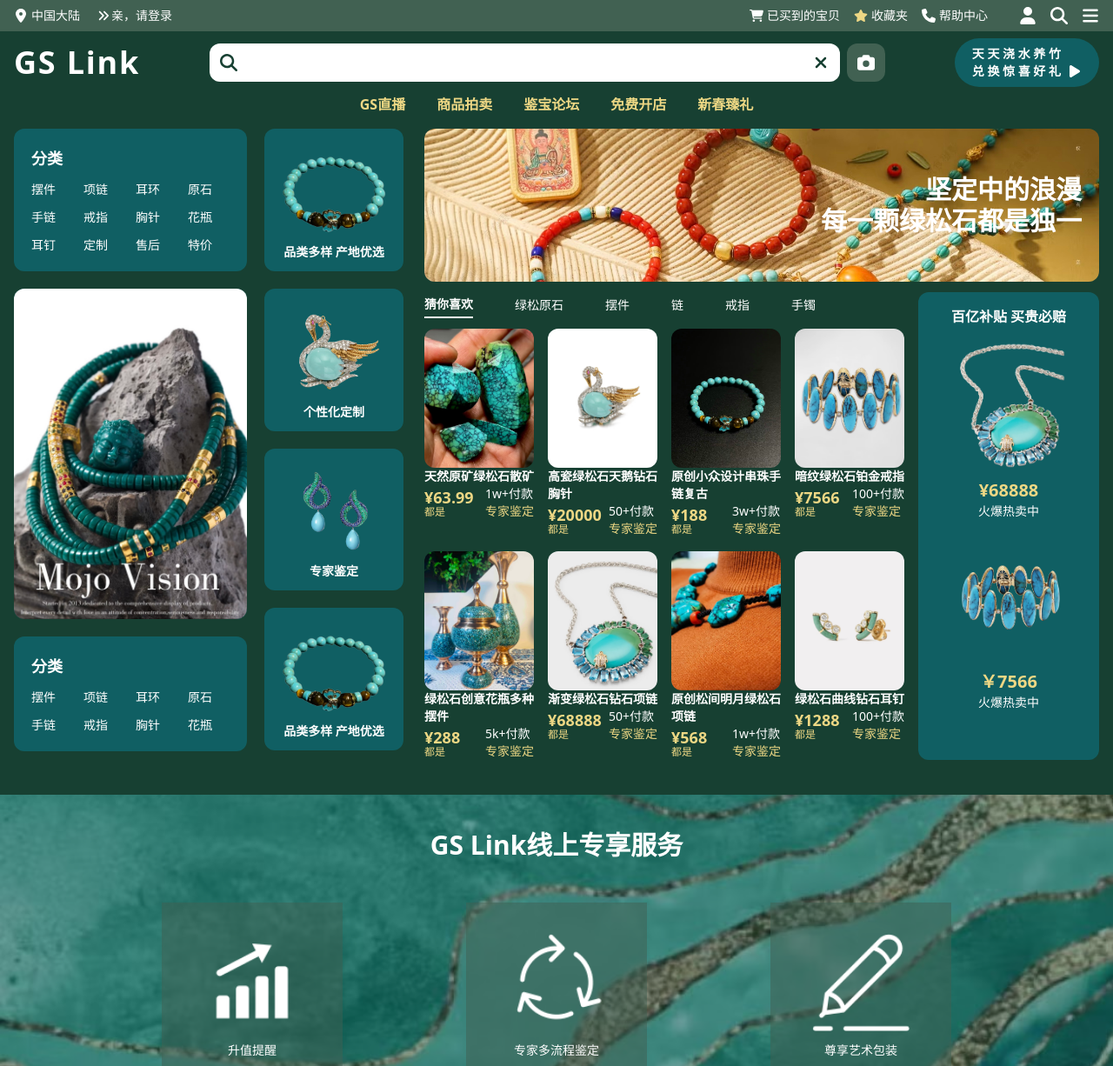
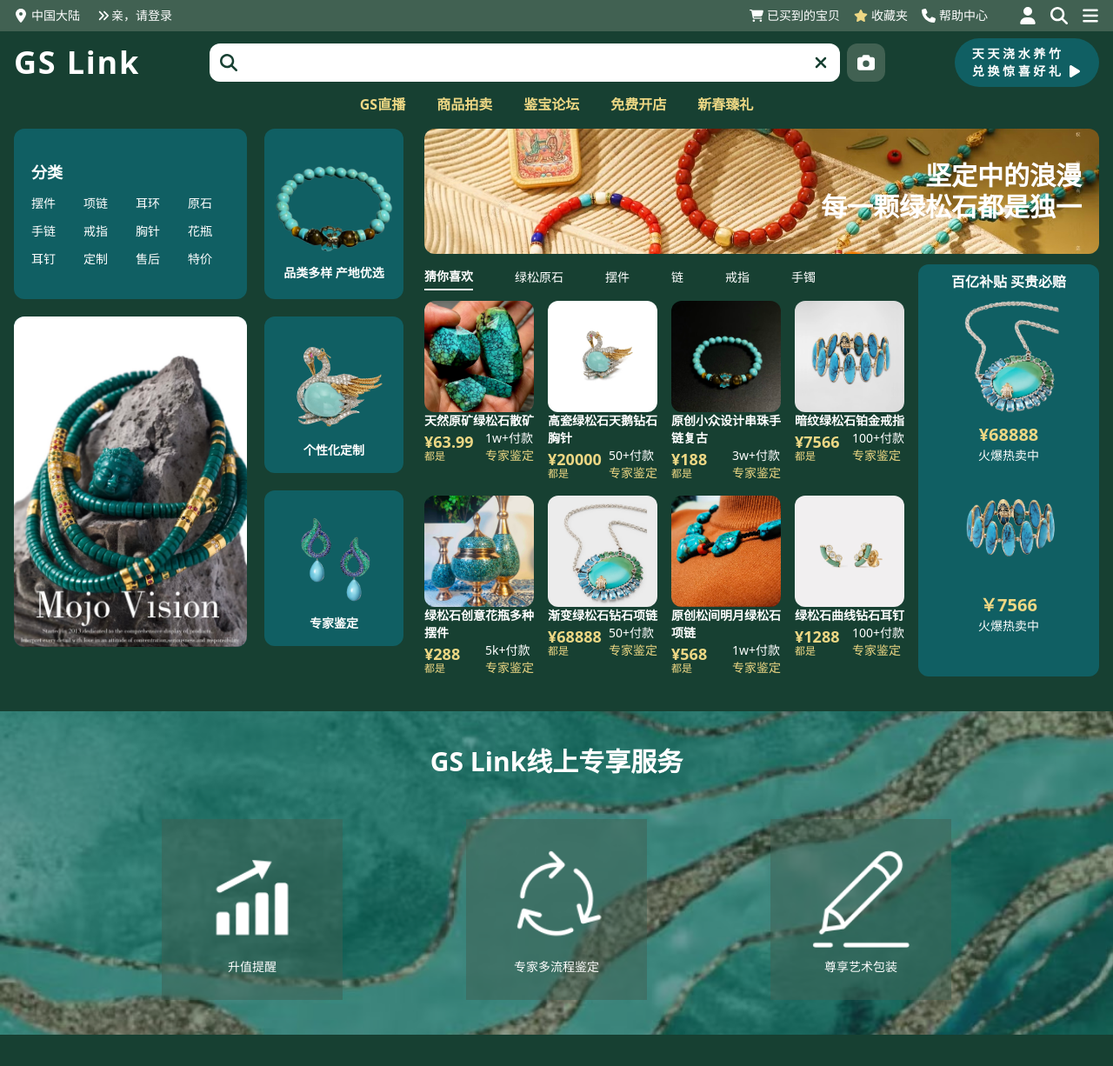
Before and after one commit to mamorshedalam/gs-link, a website: page index.html in a window 1280 px wide. Shown: the top 1226 px of the page at 87% size. Drawn offline with Linux system fonts and the light colour scheme.

Commit message:
hero section updated

```diff
--- a/index.html
+++ b/index.html
@@ -128,7 +128,7 @@
           <div class="flex flex-wrap gap-6">
                <aside class="flex gap-5 w-md">
                     <div class="basis-0 grow space-y-5">
-                         <div class="bg-spotlight rounded-xl p-5">
+                         <div class="bg-spotlight rounded-xl px-5 py-9">
                               <h2 class="font-semibold text-lg mb-3">分类</h2>
                               <ul class="grid grid-cols-4 gap-3">
                                    <li><a href="">摆件</a></li>
@@ -148,43 +148,24 @@
                          <div class="bg-spotlight rounded-xl overflow-hidden w-full">
                               <img src="./assets/img/1/佛海报.jpg" alt="佛海报" class="h-[380px] object-cover">
                          </div>
-                         <div class="bg-spotlight rounded-xl p-5">
-                              <h2 class="font-semibold text-lg mb-3">分类</h2>
-                              <ul class="grid grid-cols-4 gap-3">
-                                   <li><a href="">摆件</a></li>
-                                   <li><a href="">项链</a></li>
-                                   <li><a href="">耳环</a></li>
-                                   <li><a href="">原石</a></li>
-                                   <li><a href="">手链</a></li>
-                                   <li><a href="">戒指</a></li>
-                                   <li><a href="">胸针</a></li>
-                                   <li><a href="">花瓶</a></li>
-                              </ul>
-                         </div>
                     </div>
                     <div class="w-40 space-y-5 font-semibold text-center">
-                         <div class="bg-spotlight rounded-xl px-5 py-3">
+                         <div class="bg-spotlight rounded-xl py-5 px-3">
                               <img src="./assets/img/1/蝴蝶手串.png" alt="蝴蝶手串" class="mx-auto object-cover">
                               <a href="">
                                    <h2>品类多样 产地优选</h2>
                               </a>
                          </div>
-                         <div class="bg-spotlight rounded-xl px-5 py-3">
+                         <div class="bg-spotlight rounded-xl p-4">
                               <img src="./assets/img/1/天鹅胸针.png" alt="天鹅胸针" class="mx-auto object-cover">
                               <a href="/personalized.html">
                                    <h2>个性化定制</h2>
                               </a>
                          </div>
-                         <div class="bg-spotlight rounded-xl px-5 py-3">
+                         <div class="bg-spotlight rounded-xl p-4">
                               <img src="./assets/img/1/68165986686115736.png" alt="天鹅胸针" class="mx-auto object-cover">
                               <a href="">
                                    <h2>专家鉴定</h2>
-                              </a>
-                         </div>
-                         <div class="bg-spotlight rounded-xl px-5 py-3">
-                              <img src="./assets/img/1/蝴蝶手串.png" alt="蝴蝶手串" class="mx-auto object-cover">
-                              <a href="">
-                                   <h2>品类多样 产地优选</h2>
                               </a>
                          </div>
                     </div>
@@ -194,7 +175,7 @@
                          <h1 class="absolute right-5 top-1/2 -translate-y-1/2 w-full text-right text-3xl font-semibold">
                               坚定中的浪漫<br>每一颗绿松石都是独一
                          </h1>
-                         <img src="./assets/img/1/主页海报.jpg" alt="主页海报" class="rounded-xl h-44 object-cover">
+                         <img src="./assets/img/1/主页海报.jpg" alt="主页海报" class="rounded-xl h-36 object-cover">
                     </div>
                     <div class="flex flex-wrap w-full gap-4 mt-3">
                          <div class="basis-0 grow">
@@ -208,7 +189,7 @@
                               </nav>
                               <div class="grid grid-cols-4 gap-4 mt-3">
                                    <div>
-                                        <img src="./assets/img/1/原石.jpg" alt="原石" class="rounded-xl h-40 object-cover">
+                                        <img src="./assets/img/1/原石.jpg" alt="原石" class="rounded-xl h-32 object-cover">
                                         <a href="/product.html">
                                              <h4 class="font-semibold">天然原矿绿松石散矿</h4>
                                         </a>
@@ -224,7 +205,7 @@
                                         </div>
                                    </div>
                                    <div>
-                                        <img src="./assets/img/2/天鹅胸针.jpg" alt="天鹅胸针" class="rounded-xl h-40 object-cover">
+                                        <img src="./assets/img/2/天鹅胸针.jpg" alt="天鹅胸针" class="rounded-xl h-32 object-cover">
                                         <a href="/product.html">
                                              <h4 class="font-semibold">高瓷绿松石天鹅钻石胸针</h4>
                                         </a>
@@ -240,7 +221,7 @@
                                         </div>
                                    </div>
                                    <div>
-                                        <img src="./assets/img/2/蝴蝶手串.jpg" alt="蝴蝶手串" class="rounded-xl h-40 object-cover">
+                                        <img src="./assets/img/2/蝴蝶手串.jpg" alt="蝴蝶手串" class="rounded-xl h-32 object-cover">
                                         <a href="/product.html">
                                              <h4 class="font-semibold">原创小众设计串珠手链复古</h4>
                                         </a>
@@ -256,7 +237,7 @@
                                         </div>
                                    </div>
                                    <div>
-                                        <img src="./assets/img/2/戒指.jpg" alt="戒指" class="rounded-xl h-40 object-cover">
+                                        <img src="./assets/img/2/戒指.jpg" alt="戒指" class="rounded-xl h-32 object-cover">
                                         <a href="/product.html">
                                              <h4 class="font-semibold">暗纹绿松石铂金戒指</h4>
                                         </a>
@@ -272,7 +253,7 @@
                                         </div>
                                    </div>
                                    <div>
-                                        <img src="./assets/img/1/花瓶.jpg" alt="花瓶" class="rounded-xl h-40 object-cover">
+                                        <img src="./assets/img/1/花瓶.jpg" alt="花瓶" class="rounded-xl h-32 object-cover">
                                         <a href="/product.html">
                                              <h4 class="font-semibold">绿松石创意花瓶多种摆件</h4>
                                         </a>
@@ -288,7 +269,7 @@
                                         </div>
                                    </div>
                                    <div>
-                                        <img src="./assets/img/2/钻石项链.jpg" alt="钻石项链" class="rounded-xl h-40 object-cover">
+                                        <img src="./assets/img/2/钻石项链.jpg" alt="钻石项链" class="rounded-xl h-32 object-cover">
                                         <a href="/product.html">
                                              <h4 class="font-semibold">渐变绿松石钻石项链</h4>
                                         </a>
@@ -304,7 +285,7 @@
                                         </div>
                                    </div>
                                    <div>
-                                        <img src="./assets/img/1/毛衣项链.jpg" alt="毛衣项链" class="rounded-xl h-40 object-cover">
+                                        <img src="./assets/img/1/毛衣项链.jpg" alt="毛衣项链" class="rounded-xl h-32 object-cover">
                                         <a href="/product.html">
                                              <h4 class="font-semibold">原创松间明月绿松石项链</h4>
                                         </a>
@@ -320,7 +301,7 @@
                                         </div>
                                    </div>
                                    <div>
-                                        <img src="./assets/img/1/耳环.jpg" alt="耳环" class="rounded-xl h-40 object-cover">
+                                        <img src="./assets/img/1/耳环.jpg" alt="耳环" class="rounded-xl h-32 object-cover">
                                         <a href="/product.html">
                                              <h4 class="font-semibold">绿松石曲线钻石耳钉</h4>
                                         </a>
@@ -337,15 +318,15 @@
                                    </div>
                               </div>
                          </div>
-                         <div class="bg-spotlight rounded-xl w-52 py-4 px-2 text-center space-y-2">
+                         <div class="bg-spotlight rounded-xl w-52 p-2 text-center">
                               <h2 class="font-semibold text-base">百亿补贴 买贵必赔</h2>
                               <div>
-                                   <a href=""><img src="./assets/img/1/钻石项链.png" alt="钻石项链" class="px-4"></a>
+                                   <a href=""><img src="./assets/img/1/钻石项链.png" alt="钻石项链" class="px-6"></a>
                                    <h3 class="text-highlight text-xl font-bold">¥68888</h3>
                                    <p>火爆热卖中</p>
                               </div>
                               <div>
-                                   <a href=""><img src="./assets/img/1/戒指.png" alt="戒指" class="px-4"></a>
+                                   <a href=""><img src="./assets/img/1/戒指.png" alt="戒指" class="px-6"></a>
                                    <h3 class="text-highlight text-xl font-bold">￥7566</h3>
                                    <p>火爆热卖中</p>
                               </div>
```
Also changed, not shown: assets/css/tailwind.css.
